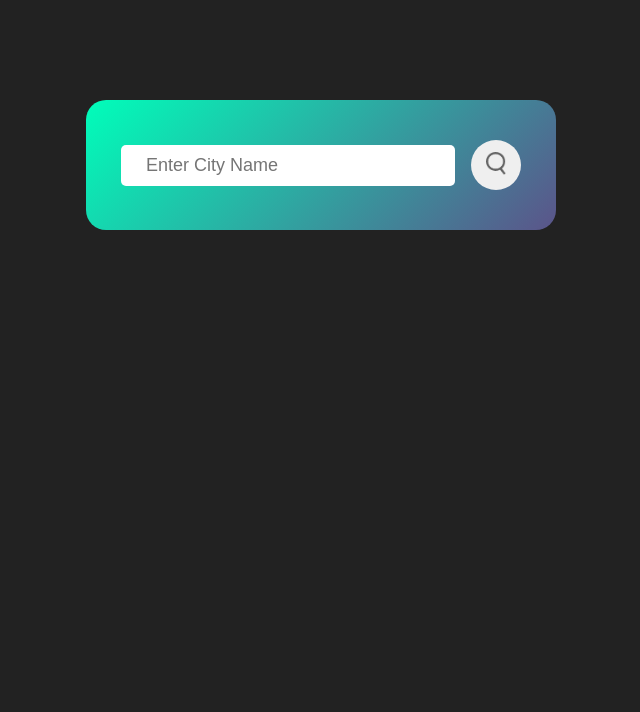
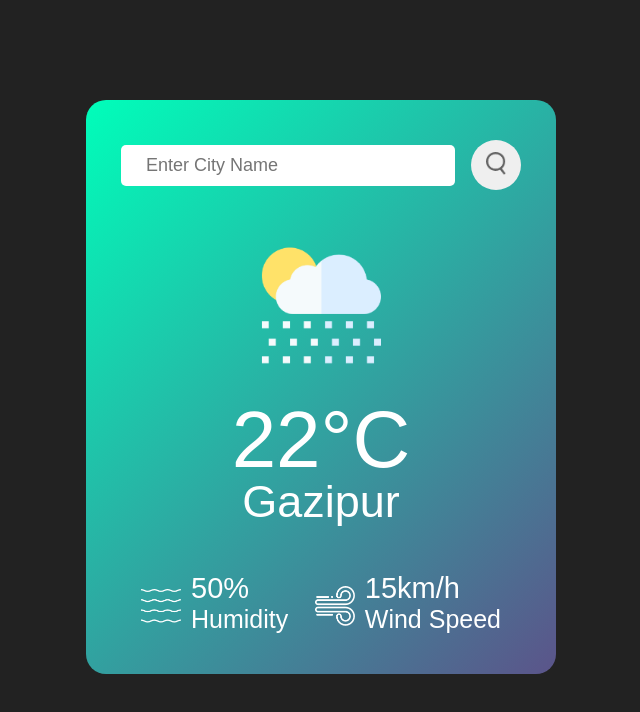
Before and after one commit to mdrabbihossen/weather, a plain HTML site: page index.html in a window 1280 px wide. Shown: the whole page, without its empty margins (319-959 px from the left). Drawn offline with Linux system fonts and the light colour scheme.

Commit message:
design part

```diff
--- a/index.html
+++ b/index.html
@@ -10,11 +10,31 @@
   </head>
   <body>
     <div class="card">
-        <div class="search">
-            <input type="text" placeholder="Enter City Name" spellcheck="false">
-            <button><img src="/images/search.png" alt=""></button>
+      <div class="search">
+        <input type="text" placeholder="Enter City Name" spellcheck="false" />
+        <button><img src="/images/search.png" alt="" /></button>
+      </div>
+      <div class="weather">
+        <img src="/images/rain.png" class="weather-icon" alt="" />
+        <h1 class="temp">22°C</h1>
+        <h2 class="city">Gazipur</h2>
+        <div class="details">
+          <div class="col">
+            <img src="/images/humidity.png" alt="" />
+            <div>
+              <p class="humidity">50%</p>
+              <p>Humidity</p>
+            </div>
+          </div>
+          <div class="col">
+            <img src="/images/wind.png" alt="" />
+            <div>
+              <p class="wind">15km/h</p>
+              <p>Wind Speed</p>
+            </div>
+          </div>
         </div>
-        <div class="weather"></div>
+      </div>
     </div>
   </body>
 </html>
--- a/style.css
+++ b/style.css
@@ -47,3 +47,40 @@ body {
   width: 20px;
   cursor: pointer;
 }
+.weather-icon {
+  width: 170px;
+  margin-top: 30px;
+}
+.temp {
+  font-size: 80px;
+  font-weight: 500;
+}
+.city {
+  font-size: 45px;
+  font-weight: 400;
+  margin-top: -10px;
+}
+
+.details {
+  margin-top: 50px;
+  display: flex;
+  padding: 0 20px;
+  justify-content: space-between;
+  align-items: center;
+  font-size: 25px;
+  font-weight: 500;
+}
+.col {
+  display: flex;
+  text-align: left;
+  align-items: center;
+}
+.col img {
+  width: 40px;
+  margin-right: 10px;
+}
+.humidity,
+.wind {
+  font-size: 29px;
+  margin-top: -6px;
+}
```
